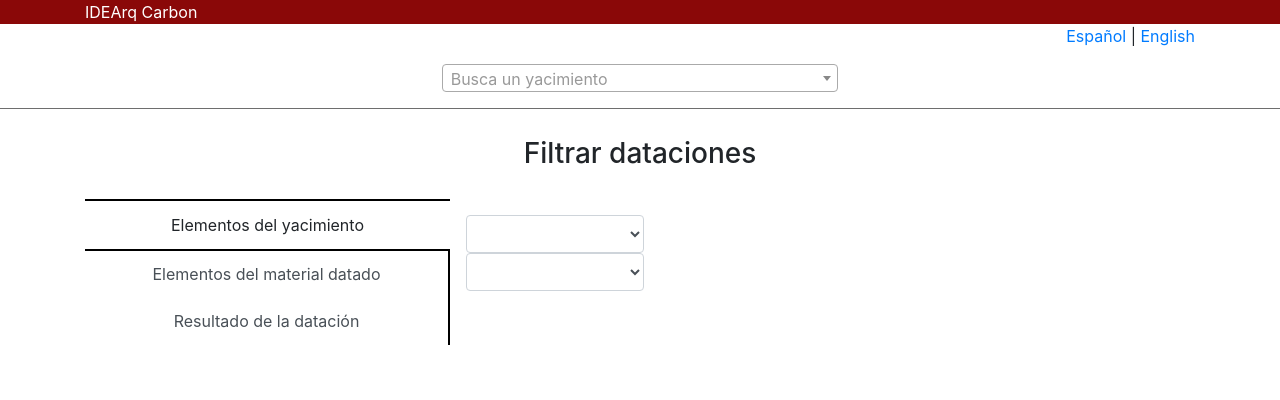
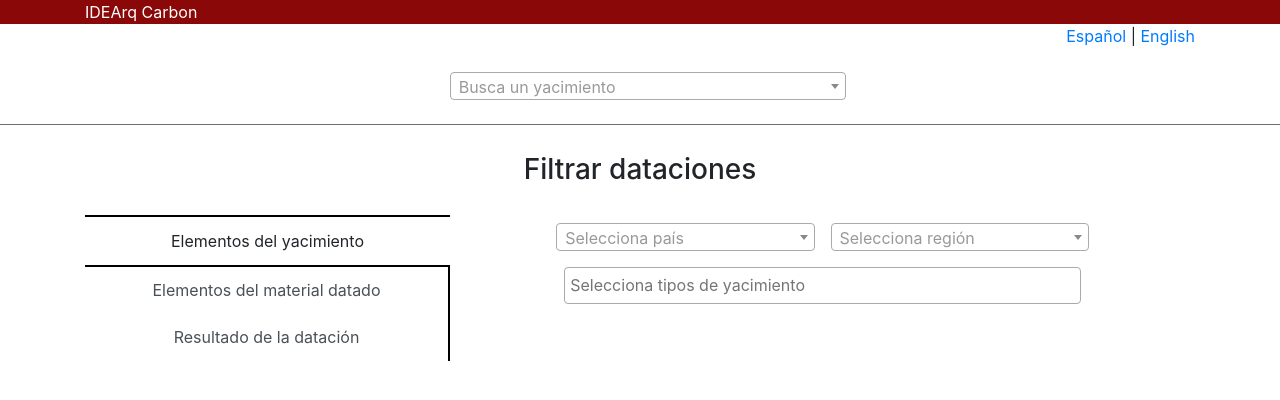
Before and after one commit to karlffreire/idca, a PHP site: page / in a window 1280 px wide. Shown: the top 400 px of the page. Run offline with PHP 8.4, Linux system fonts and the light colour scheme; lists and menus that the app fills with data are empty; some libraries are stand-ins or nearby versions.

Commit message:
seleccionar ubicacion

```diff
--- a/css/ppal.css
+++ b/css/ppal.css
@@ -33,6 +33,6 @@
   border-radius: 0;
 }
 
-.tab-pane{
-  padding: 1em;
+.select2-container {
+  margin: 0.5em;
 }
--- a/index.html
+++ b/index.html
@@ -41,7 +41,7 @@
       <div class="container-fluid">
         <div class="row justify-content-md-center panel">
           <div class="col-md-4">
-            <select id="intro-yaci" type="text" class="form-control s2">
+            <select id="intro-yaci" type="text" class="form-control">
             </select>
           </div>
         </div>
@@ -59,8 +59,11 @@
            <div class="col-8" style="padding-left:0px;">
              <div class="tab-content" id="nav-tabContent">
                <div class="tab-pane fade show active" id="list-home" role="tabpanel" aria-labelledby="carac-yaci" style="display:block;">
-                 <select class="form-control col-md-3 s2" name="pais" id="selpais"></select>
-                 <select class="form-control col-md-3 s2" name="prov" id="selprov"></select>
+                 <div class="row justify-content-md-center">
+                   <select class="form-control col-md-4" name="pais" id="selpais"></select>
+                   <select class="form-control col-md-4" name="prov" id="selprov"></select>
+                   <select class="form-control col-md-8" name="tipoyac[]" multiple="multiple" id="seltipoyac"></select>
+                 </div>
                </div>
                <div class="tab-pane fade" id="list-profile" role="tabpanel" aria-labelledby="carac-mat">
 
--- a/js/carbon.js
+++ b/js/carbon.js
@@ -81,6 +81,8 @@ function ponTema(resultado){
 
 function initSelect(){
   initBuscaYaci();
+  initSelUbic();
+  initSelTipYac();
 }
 
 function initBuscaYaci(){
@@ -89,3 +91,21 @@ function initBuscaYaci(){
     allowClear: true
   });
 }
+
+function initSelUbic(){
+  $('#selpais').select2({
+    placeholder: 'Selecciona país',
+    allowClear: true
+  });
+  $('#selprov').select2({
+    placeholder: 'Selecciona región',
+    allowClear: true
+  });
+}
+
+function initSelTipYac(){
+  $('#seltipoyac').select2({
+    placeholder: 'Selecciona tipos de yacimiento',
+    allowClear: true
+  });
+}
```
